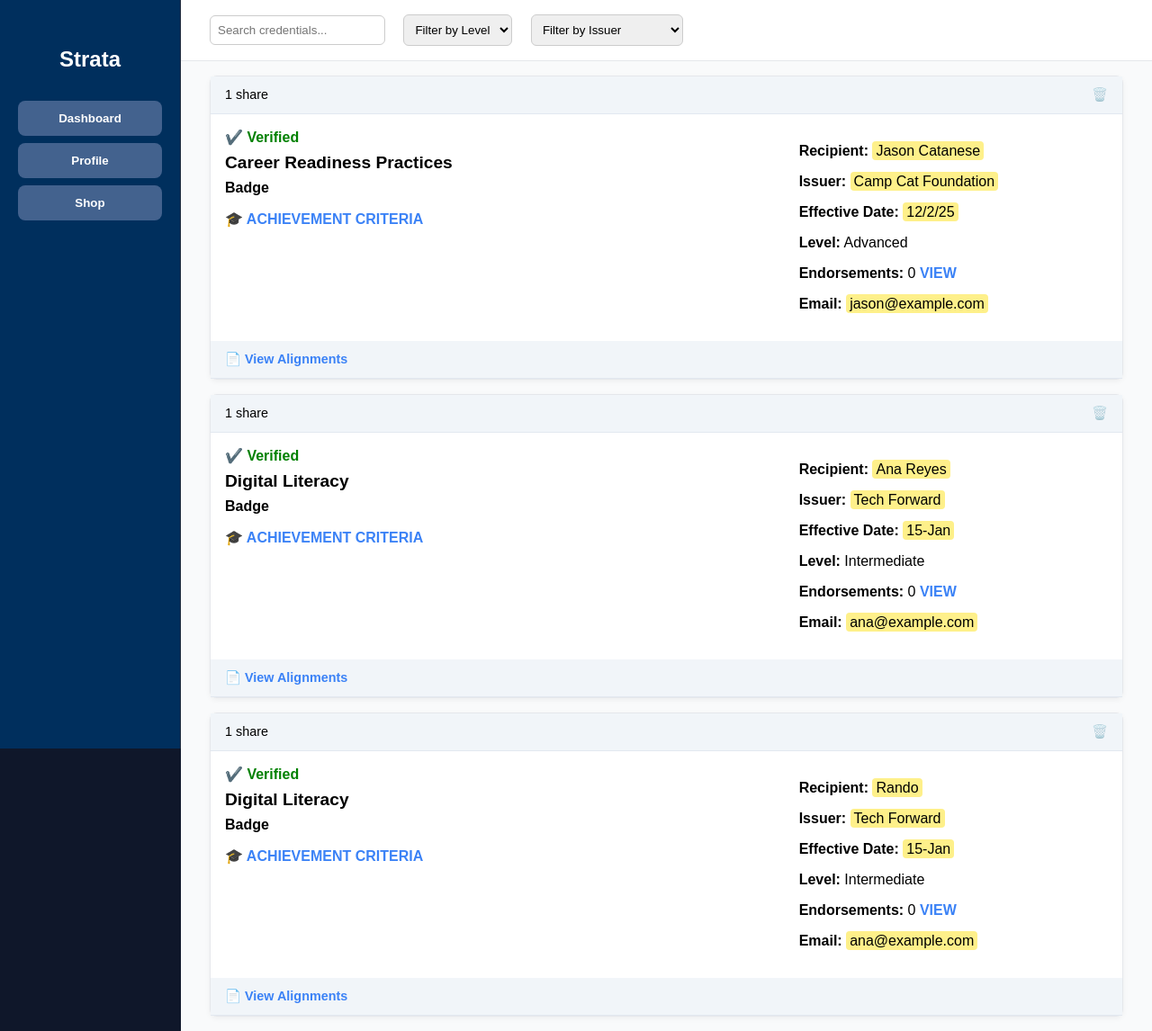
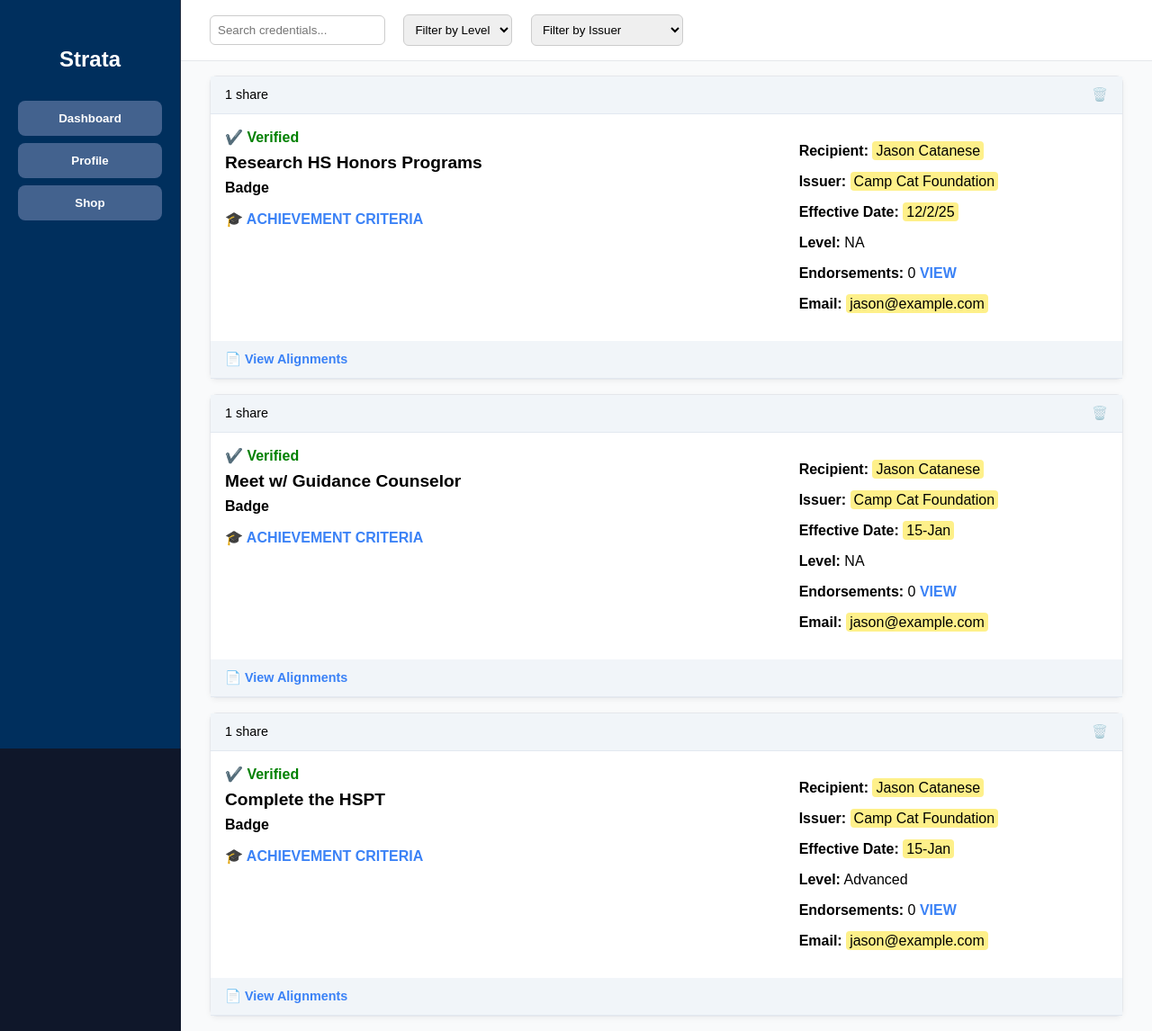
Before and after one commit to darianbenitezsanchez2143/share, a plain HTML site: page index.html in a window 1280 px wide. Shown: the whole page at 90% size. Drawn offline with Linux system fonts and the light colour scheme.

Commit message:
Update index.html

```diff
--- a/index.html
+++ b/index.html
@@ -1,3 +1,4 @@
+
 <!DOCTYPE html>
 <html lang="en">
 <head>
@@ -114,7 +115,7 @@
       </select>
       <select>
         <option value="">Filter by Issuer</option>
-        <option value="Camp Cat Foundation">Camp Cat Foundation</option><option value="Tech Forward">Tech Forward</option>
+        <option value="Camp Cat Foundation">Camp Cat Foundation</option>
       </select>
     </div>
 
@@ -126,7 +127,7 @@
           <div class="card-body">
             <div class="left-section">
               <div class="verified">✔️ Verified</div>
-              <h2 class="credential-title">Career Readiness Practices</h2>
+              <h2 class="credential-title">Research HS Honors Programs</h2>
               <p class="section-title">Badge</p>
               <a href="#" class="achievement-link">🎓 ACHIEVEMENT CRITERIA</a>
             </div>
@@ -134,7 +135,7 @@
               <p><strong>Recipient:</strong> <span class="highlight">Jason Catanese</span></p>
               <p><strong>Issuer:</strong> <span class="highlight">Camp Cat Foundation</span></p>
               <p><strong>Effective Date:</strong> <span class="highlight">12/2/25</span></p>
-              <p><strong>Level:</strong> Advanced</p>
+              <p><strong>Level:</strong> NA</p>
               <p><strong>Endorsements:</strong> 0 <a href="#" class="view-link">VIEW</a></p>
               <p><strong>Email:</strong> <span class="highlight">jason@example.com</span></p>
             </div>
@@ -153,17 +154,17 @@
           <div class="card-body">
             <div class="left-section">
               <div class="verified">✔️ Verified</div>
-              <h2 class="credential-title">Digital Literacy</h2>
+              <h2 class="credential-title">Meet w/ Guidance Counselor</h2>
               <p class="section-title">Badge</p>
               <a href="#" class="achievement-link">🎓 ACHIEVEMENT CRITERIA</a>
             </div>
             <div class="right-section">
-              <p><strong>Recipient:</strong> <span class="highlight">Ana Reyes</span></p>
-              <p><strong>Issuer:</strong> <span class="highlight">Tech Forward</span></p>
+              <p><strong>Recipient:</strong> <span class="highlight">Jason Catanese</span></p>
+              <p><strong>Issuer:</strong> <span class="highlight">Camp Cat Foundation</span></p>
               <p><strong>Effective Date:</strong> <span class="highlight">15-Jan</span></p>
-              <p><strong>Level:</strong> Intermediate</p>
+              <p><strong>Level:</strong> NA</p>
               <p><strong>Endorsements:</strong> 0 <a href="#" class="view-link">VIEW</a></p>
-              <p><strong>Email:</strong> <span class="highlight">ana@example.com</span></p>
+              <p><strong>Email:</strong> <span class="highlight">jason@example.com</span></p>
             </div>
           </div>
           <div class="card-footer">
@@ -180,17 +181,17 @@
           <div class="card-body">
             <div class="left-section">
               <div class="verified">✔️ Verified</div>
-              <h2 class="credential-title">Digital Literacy</h2>
+              <h2 class="credential-title">Complete the HSPT</h2>
               <p class="section-title">Badge</p>
               <a href="#" class="achievement-link">🎓 ACHIEVEMENT CRITERIA</a>
             </div>
             <div class="right-section">
-              <p><strong>Recipient:</strong> <span class="highlight">Rando</span></p>
-              <p><strong>Issuer:</strong> <span class="highlight">Tech Forward</span></p>
+              <p><strong>Recipient:</strong> <span class="highlight">Jason Catanese</span></p>
+              <p><strong>Issuer:</strong> <span class="highlight">Camp Cat Foundation</span></p>
               <p><strong>Effective Date:</strong> <span class="highlight">15-Jan</span></p>
-              <p><strong>Level:</strong> Intermediate</p>
+              <p><strong>Level:</strong> Advanced</p>
               <p><strong>Endorsements:</strong> 0 <a href="#" class="view-link">VIEW</a></p>
-              <p><strong>Email:</strong> <span class="highlight">ana@example.com</span></p>
+              <p><strong>Email:</strong> <span class="highlight">jason@example.com</span></p>
             </div>
           </div>
           <div class="card-footer">
```
